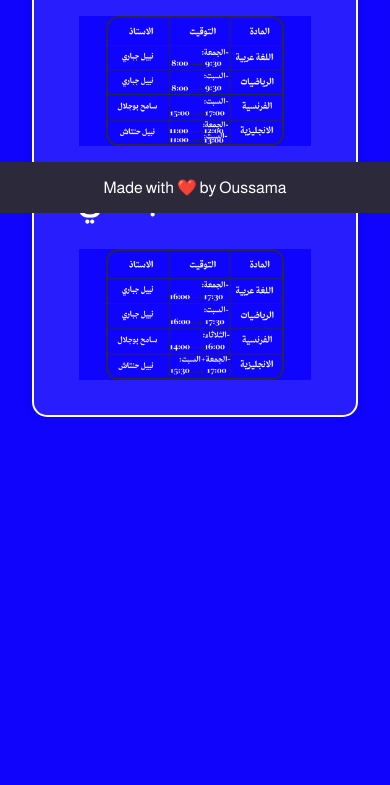
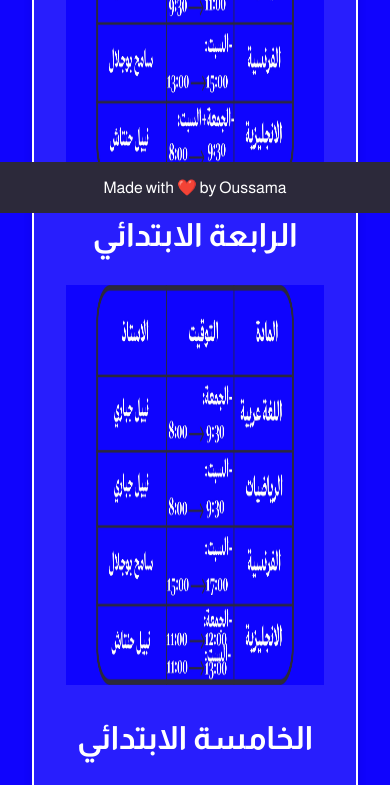
Before and after one commit to Idel-Oussama/Polyglote, a plain HTML site: page primar.html in a window 390 px wide. Shown: the part 631-1416 px from the top of the page. Before the commit the page ends 1144 px from the top, so only its background shows below. Drawn offline with Linux system fonts and the light colour scheme.

Commit message:
Update style1.css

```diff
--- a/style1.css
+++ b/style1.css
@@ -88,16 +88,18 @@ nav a:hover::after {
 }
 
 .responsive {
-    max-width: 90%;
+    max-width: 100%;
     height: auto;
 }
 
-/* Media query for tablets and larger screens */
-@media (min-width: 768px) {
+/* Media query for phones */
+@media (max-width: 480px) {
     .responsive {
-        max-width: 75%;
+        width: 2000px;
+        height: 400px;
     }
 }
+
 /* Media query for larger screens */
 @media (min-width: 1024px) {
     .responsive {
```
